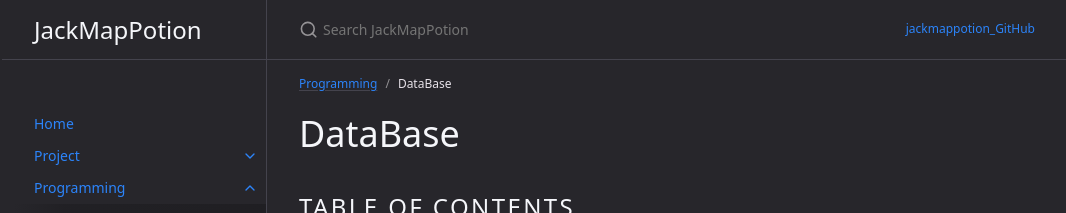
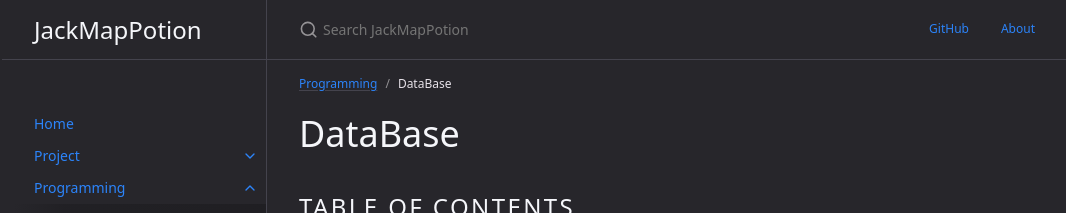
Before and after one commit to jackmappotion/jackmappotion.github.io, a Jekyll site: the page built from docs/programming/database.md, in a window 1280 px wide. Shown: the top 213 px of the page, without its empty margins (105-1171 px from the left). Built offline with Jekyll 4.4.1, drawn with Linux system fonts in a browser that asks for light colours.

Commit message:
:heavy_plus_sign: Add introducing

```diff
--- a/_config.yml
+++ b/_config.yml
@@ -88,8 +88,10 @@ heading_anchors: true
 
 # Aux links for the upper right navigation
 aux_links:
-  "jackmappotion_GitHub":
+  "GitHub":
     - "//github.com/jackmappotion"
+  "About":
+    - "/jackmappotion"
 
 # Makes Aux links open in a new tab. Default is false
 aux_links_new_tab: false
```
